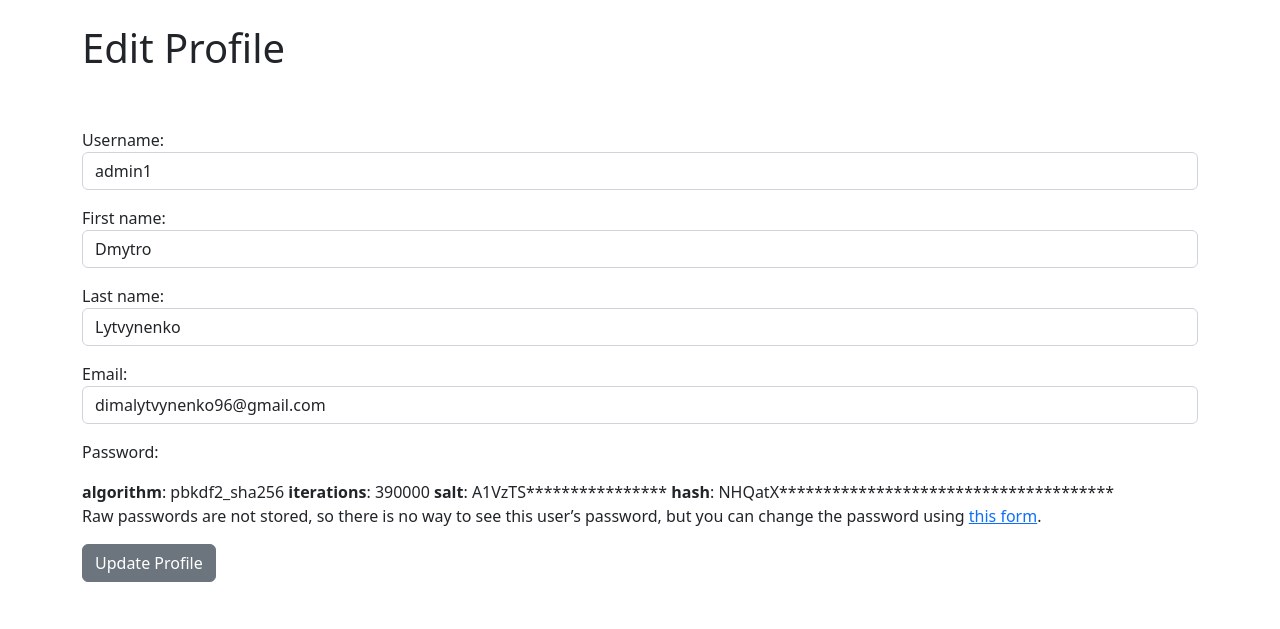
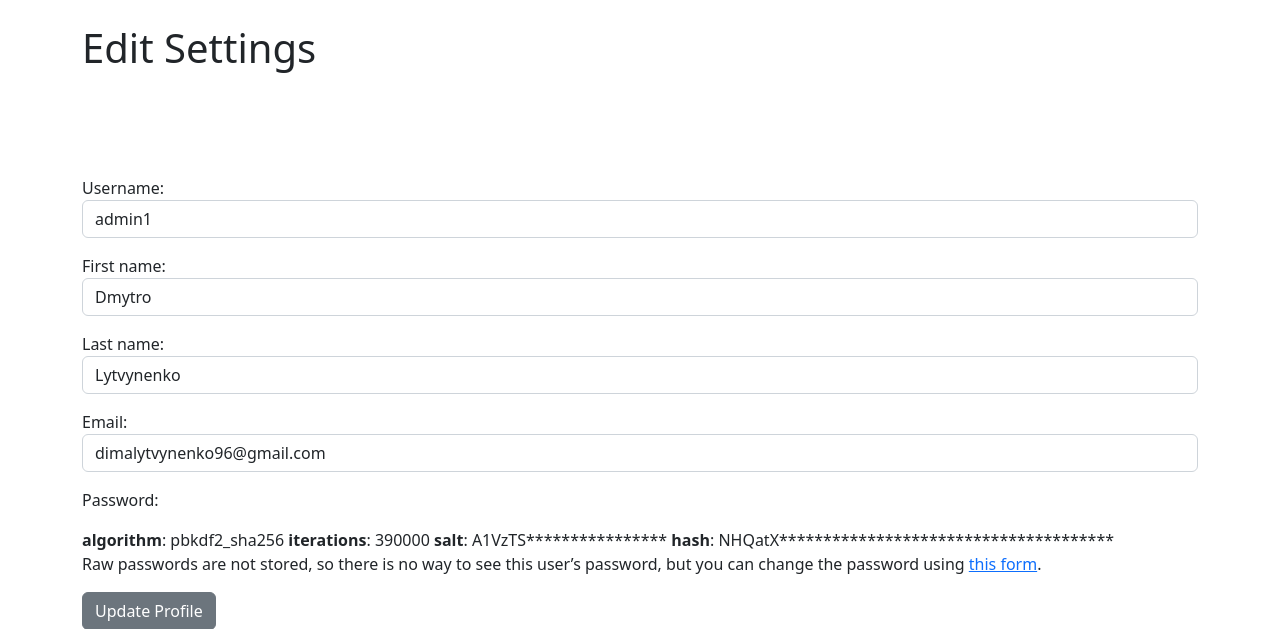
Before and after one commit to DmytroLyt/Personal_Blog, a Django app: page /members/edit_profile/ in a window 1280 px wide. Shown: the part 56-685 px from the top of the page. Run offline with Django 4.2, Linux system fonts and the light colour scheme; a user stored in the database is signed in.

Commit message:
Update edit_profile.html

```diff
--- a/myblog/blog/members/templates/registration/edit_profile.html
+++ b/myblog/blog/members/templates/registration/edit_profile.html
@@ -3,14 +3,20 @@
 {% block content %}
 
 
-<h1>Edit Profile</h1>
+<h1>Edit Settings</h1>
 <br/><br/>
+
+{{ user.user_profile.bio }}
+
+
+<br/><br/>
+
 <div class="form-group">
-<form method="Post">
-    {% csrf_token %}
-    {{ form.as_p }}
-    <button class="btn btn-secondary">Update Profile</button>
-</form>
+    <form method="Post">
+        {% csrf_token %}
+        {{ form.as_p }}
+        <button class="btn btn-secondary">Update Profile</button>
+    </form>
 </div>
 
 
```
